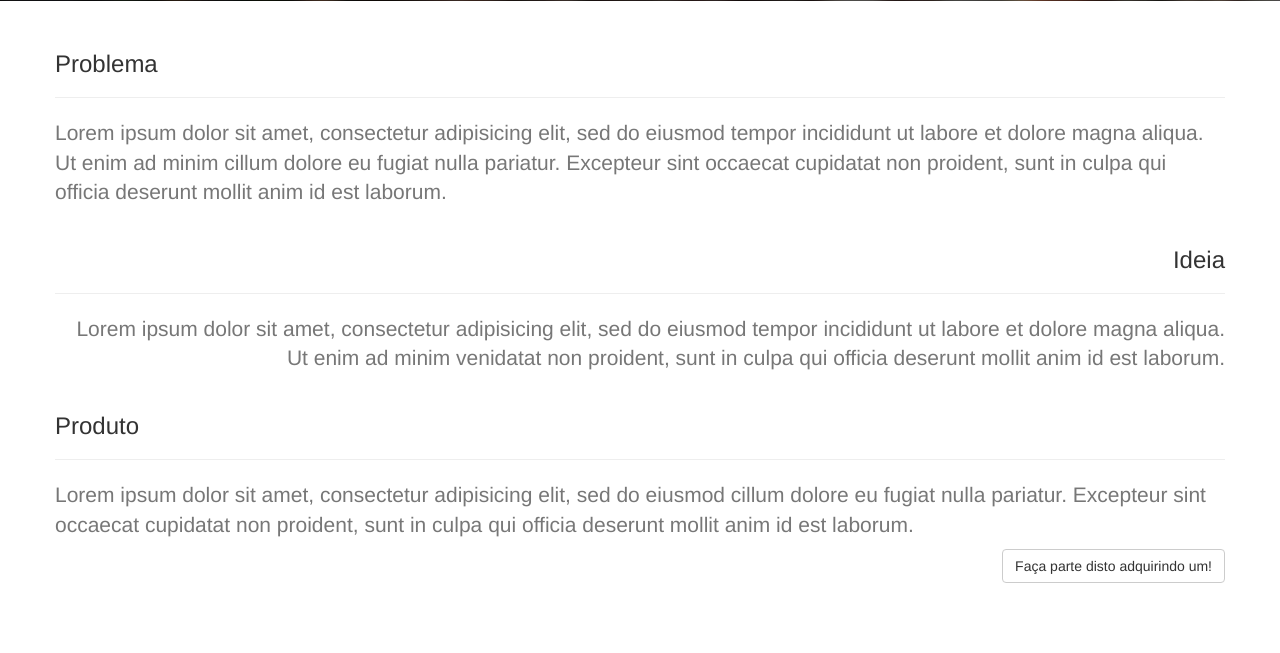
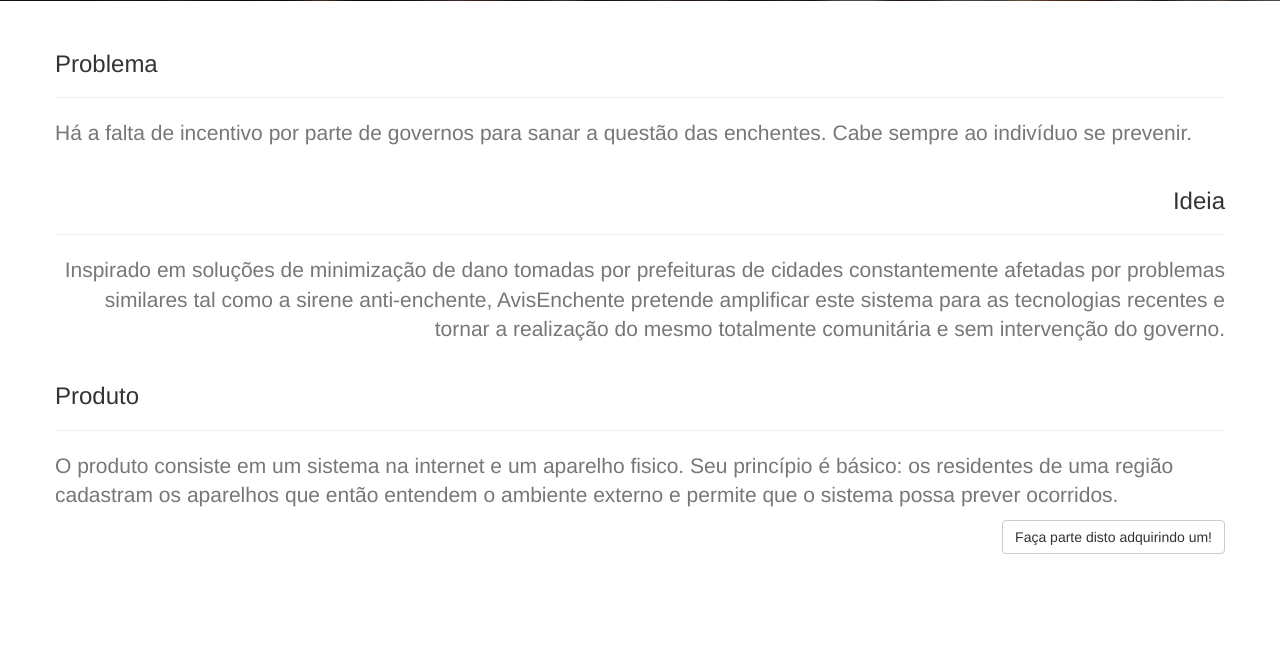
Before and after one commit to cirocosta/avisenchente, a Python web app: template src/templates/index/saiba_mais.html in a window 1280 px wide. Shown: the part 451-1104 px from the top of the page. After the commit the page ends 1005 px from the top, so only its background shows below. Run offline with Jinja, Linux system fonts and the light colour scheme; the template is opened without the code that fills it, so the values that code supplies are empty; some libraries are stand-ins or nearby versions.

Commit message:
Atualiza o saiba_mais

```diff
--- a/src/templates/index/saiba_mais.html
+++ b/src/templates/index/saiba_mais.html
@@ -13,28 +13,21 @@
     <h3>Problema</h3>
     <hr>
     <article class="lead text-muted">
-      Lorem ipsum dolor sit amet, consectetur adipisicing elit, sed do eiusmod
-      tempor incididunt ut labore et dolore magna aliqua. Ut enim ad minim
-      cillum dolore eu fugiat nulla pariatur. Excepteur sint occaecat cupidatat non
-      proident, sunt in culpa qui officia deserunt mollit anim id est laborum.
+      Há a falta de incentivo por parte de governos para sanar a questão das enchentes. Cabe sempre ao indivíduo se prevenir.
     </article>
   </section>
   <section class="row text-right">
     <h3>Ideia</h3>
     <hr>
     <article class="lead text-muted">
-      Lorem ipsum dolor sit amet, consectetur adipisicing elit, sed do eiusmod
-      tempor incididunt ut labore et dolore magna aliqua. Ut enim ad minim venidatat non
-      proident, sunt in culpa qui officia deserunt mollit anim id est laborum.
+      Inspirado em soluções de minimização de dano tomadas por prefeituras de cidades constantemente afetadas por problemas similares tal como a sirene anti-enchente, AvisEnchente pretende amplificar este sistema para as tecnologias recentes e tornar a realização do mesmo totalmente comunitária e sem intervenção do governo.
     </article>
   </section>
   <section class="row">
     <h3>Produto</h3>
     <hr>
     <article class="lead text-muted">
-      <p>Lorem ipsum dolor sit amet, consectetur adipisicing elit, sed do eiusmod
-      cillum dolore eu fugiat nulla pariatur. Excepteur sint occaecat cupidatat non
-      proident, sunt in culpa qui officia deserunt mollit anim id est laborum.
+      <p>O produto consiste em um sistema na internet e um aparelho fisico. Seu princípio é básico: os residentes de uma região cadastram os aparelhos que então entendem o ambiente externo e permite que o sistema possa prever ocorridos.
       </p>
       <a href="/adquirir" class="btn btn-default pull-right">Faça parte disto adquirindo um!</a>
     </article>
```
